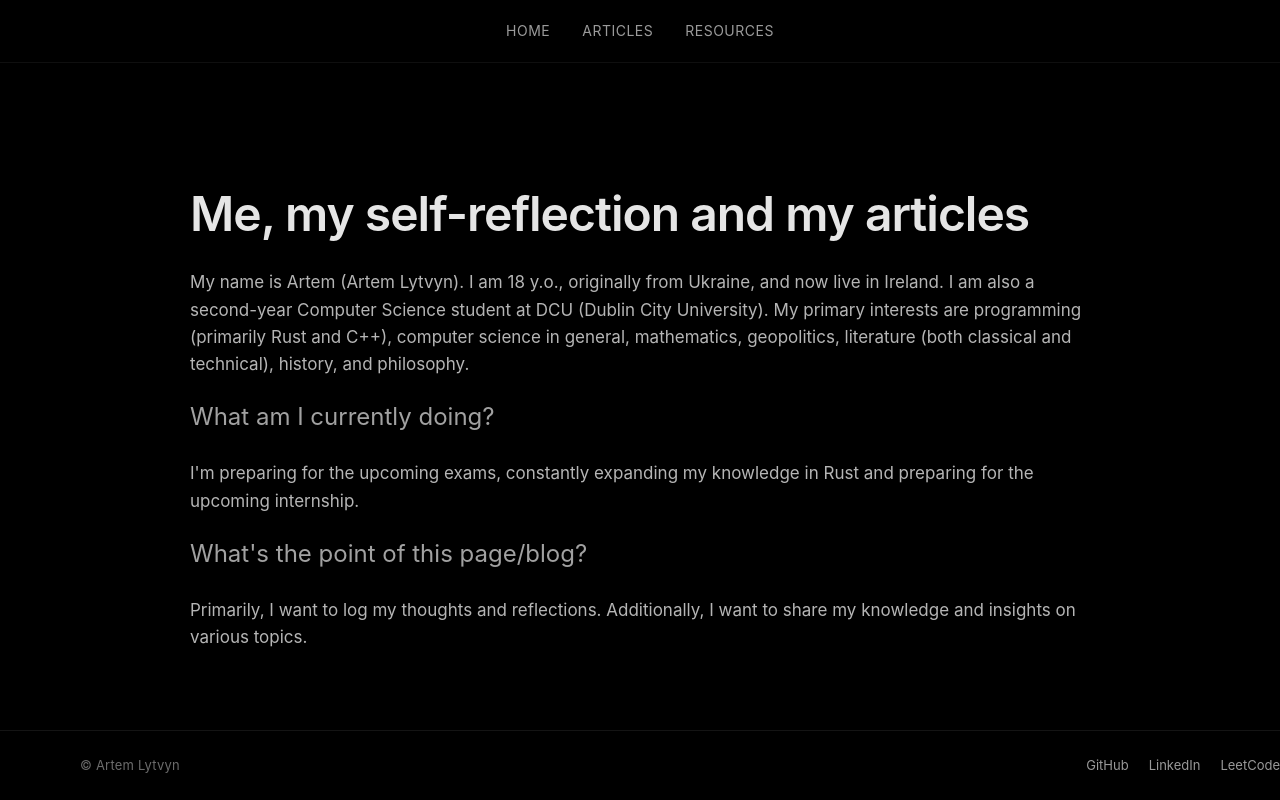
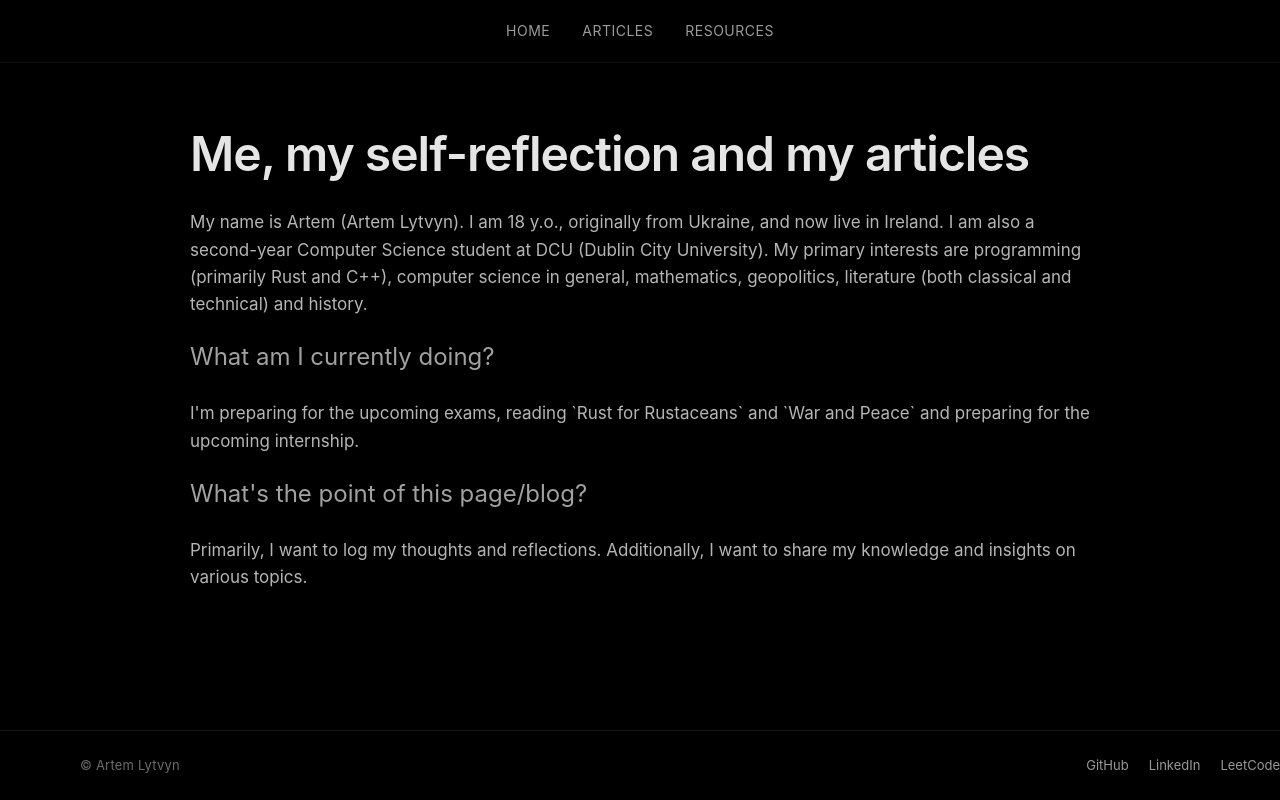
Before and after one commit to letv1nnn/letv1nnn.github.io, a React (Vite) app: page /home in a window 1280 px wide. Built offline with nearby package versions, Linux system fonts and the light colour scheme.

Commit message:
added basic animation

```diff
--- a/package.json
+++ b/package.json
@@ -10,6 +10,7 @@
     "preview": "vite preview"
   },
   "dependencies": {
+    "framer-motion": "^12.38.0",
     "react": "^19.2.4",
     "react-dom": "^19.2.4",
     "react-router-dom": "^7.14.1"
--- a/src/Layout.tsx
+++ b/src/Layout.tsx
@@ -1,28 +1,65 @@
-import { Routes, Route, Link, Navigate } from 'react-router-dom'
+import { Routes, Route, Link, Navigate, useLocation } from 'react-router-dom'
+import { AnimatePresence, motion } from 'framer-motion'
 import { Home } from './pages/Home'
 import { Articles } from './pages/Articles';
 import { Footer } from './pages/Footer';
 import { Resources } from './pages/Resources';
 
 export const Layout = () => {
+  const location = useLocation();
+
   return (
-    <>
+    <motion.div
+      initial={{ opacity: 0 }}
+      animate={{ opacity: 1 }}
+      transition={{ duration: 0.5 }}
+    >
       <nav>
         <Link to='/home'>Home</Link>
         <Link to='/articles'>Articles</Link>
         <Link to='/resources'>Resources</Link>
       </nav>
-      <main>
-        <Routes>
-          <Route path='/' element={<Navigate to='/home' />} />
-          <Route path='/home' element={<Home />}/>
-          <Route path='/articles' element={<Articles />}/>
-          <Route path='/resources' element={<Resources />}/>
-        </Routes>
+      <main style={{ overflow: 'hidden' }}>
+        <AnimatePresence mode="wait">
+          <Routes location={location} key={location.pathname}>
+            <Route path='/' element={<Navigate to='/home' />} />
+
+            <Route path='/home' element={
+              <motion.div
+                initial={{ opacity: 0, y: 20 }}
+                animate={{ opacity: 1, y: 0 }}
+                exit={{ opacity: 0, y: -20 }}
+                transition={{ duration: 0.5 }}
+              >
+                <Home />
+              </motion.div>
+            }/>
+            <Route path='/articles' element={
+              <motion.div
+                initial={{ opacity: 0, y: 20 }}
+                animate={{ opacity: 1, y: 0 }}
+                exit={{ opacity: 0, y: -20 }}
+                transition={{ duration: 0.5 }}
+              >
+                <Articles />
+              </motion.div>
+            }/>
+            <Route path='/resources' element={
+              <motion.div
+                initial={{ opacity: 0, y: 20 }}
+                animate={{ opacity: 1, y: 0 }}
+                exit={{ opacity: 0, y: -20 }}
+                transition={{ duration: 0.5 }}
+              >
+                <Resources />
+              </motion.div>
+            }/>
+          </Routes>
+        </AnimatePresence>
       </main>
       <footer>
         <Footer />
       </footer>
-    </>
+    </motion.div>
   );
 }
--- a/src/consts.ts
+++ b/src/consts.ts
@@ -14,13 +14,13 @@ export const personalData: PersonalInfo[] = [
                Computer Science student at DCU (Dublin City University). My \
                primary interests are programming (primarily Rust and C++), computer \
                science in general, mathematics, geopolitics, literature (both classical and \
-               technical), history, and philosophy.',
+               technical) and history.',
     },
     {
         id: 2,
         title: 'What am I currently doing?',
-        body: 'I\'m preparing for the upcoming exams, constantly expanding my knowledge in \
-               Rust and preparing for the upcoming internship.',
+        body: 'I\'m preparing for the upcoming exams, reading `Rust for Rustaceans` and \
+               `War and Peace` and preparing for the upcoming internship.',
     },
     {
         id: 3,
@@ -52,7 +52,7 @@ export const resourcesData: ResourceCategory[] = [
       {
         title: "MIT Math (Calculus / Linear Algebra)",
         url: "https://mitsoul.org/courses/mit/course-18/",
-        description: "A comprehensive course on calculus and linear algebra.",
+        description: "A plan for maths self-studying",
       },
       {
         title: "Harvard Stat 110 (Probability)",
@@ -81,6 +81,12 @@ export const resourcesData: ResourceCategory[] = [
       },
     ],
   },
+  {
+    id: 2,
+    title: "Computer Sience",
+    description: "Computer science courses, books, and other resources that I find useful.",
+    items: []
+  }
 ];
 
 export const socialLinks = [
--- a/src/index.css
+++ b/src/index.css
@@ -20,7 +20,7 @@ body {
 .container {
   max-width: 900px;
   margin: 0 auto;
-  padding: 80px 24px;
+  padding: 20px 24px;
 }
 
 /* Headings */
@@ -80,3 +80,14 @@ nav a:hover {
 nav a.active {
   color: white;
 }
+
+/* Links */
+a {
+  color: #60a5fa;
+  text-decoration: none;
+  transition: color 0.2s ease;
+}
+
+a:hover {
+  color: #93c5fd;
+}
--- a/src/pages/Resources.tsx
+++ b/src/pages/Resources.tsx
@@ -6,21 +6,23 @@ export const Resources = () => {
       <div className="container">
         <h1>Resources</h1>
         <p>Storage for resources that I found useful or leave for future.</p>
+      </div>
+      <div className="container">
         {resourcesData.map((resource) => (
           <div key={resource.id}>
             <h2>{resource.title}</h2>
               <p>{resource.description}</p>
                 <ul>
                   {resource.items.map((item, index) => (
-                    <li key={index}>
+                    <li key={index} style={{ display: 'flex', alignItems: 'center', gap: '10px' }}>
                       <a href={item.url} target="_blank" rel="noopener noreferrer">
                         {item.title}
                       </a>
                       {item.description && (
-                        <p>{item.description}</p>
+                        <span>{item.description}</span>
                       )}
                       {item.authors && item.authors.length > 0 && (
-                        <p>Authors: {item.authors.join(', ')}</p>
+                        <span>Authors: {item.authors.join(', ')}</span>
                       )}
                     </li>
                   ))}
```
Also changed, not shown: 1 other file (tests, documents, lock files or other folders).
